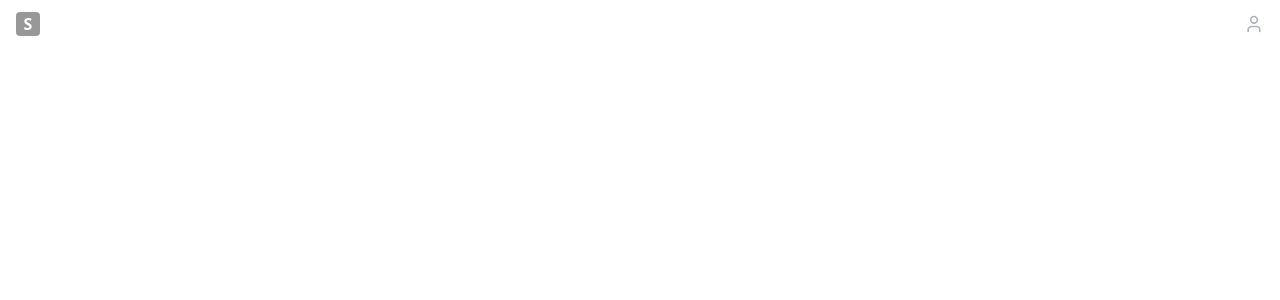
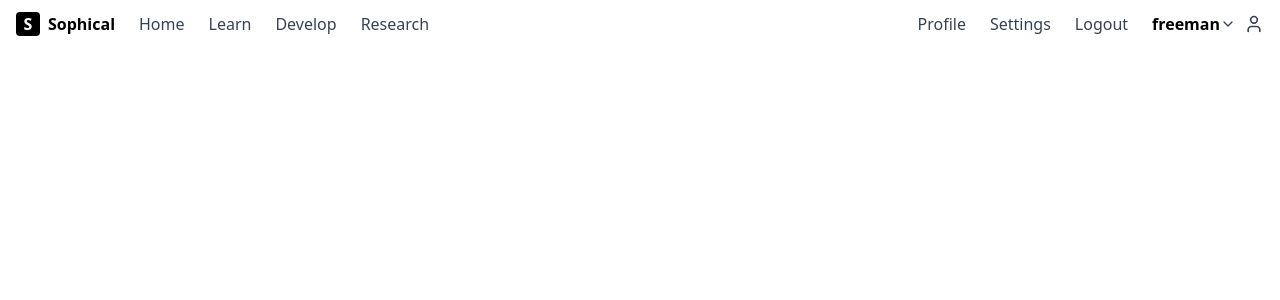
Before and after one commit to thenofreeman/sophical-frontend, a React (Vite) app: page / in a window 1280 px wide. Shown: the top 300 px of the page. Built offline with nearby package versions, Linux system fonts and the light colour scheme.

Commit message:
add greater area for collapable toggle

```diff
--- a/src/App.tsx
+++ b/src/App.tsx
@@ -4,7 +4,7 @@ import Navbar from './components/Navbar'
 function App() {
   return (
     <>
-      <Navbar style='minimal' />
+      <Navbar style='normal' />
     </>
   );
 }
--- a/src/components/Navbar.tsx
+++ b/src/components/Navbar.tsx
@@ -1,5 +1,5 @@
 import { useState } from 'react';
-import { Menu, User, Home, BookOpen, Code, Beaker, ChevronDown } from 'lucide-react';
+import { User, ChevronDown } from 'lucide-react';
 
 // Main Navbar component
 export default function Navbar({ style = 'normal' }) {
@@ -8,17 +8,17 @@ export default function Navbar({ style = 'normal' }) {
 
   // Navigation links data
   const navLinks = [
-    { name: 'Home', icon: <Home size={18} /> },
-    { name: 'Learn', icon: <BookOpen size={18} /> },
-    { name: 'Develop', icon: <Code size={18} /> },
-    { name: 'Research', icon: <Beaker size={18} /> }
+    { name: 'Home', href: '#' },
+    { name: 'Learn', href: '#' },
+    { name: 'Develop', href: '#' },
+    { name: 'Research', href: '#' }
   ];
 
   // User menu items
   const userMenuItems = [
-    { name: 'Profile' },
-    { name: 'Settings' },
-    { name: 'Logout' }
+    { name: 'Profile', href: '#' },
+    { name: 'Settings', href: '#' },
+    { name: 'Logout', href: '#' }
   ];
 
   // Logo opacity for minimal mode
@@ -38,10 +38,10 @@ export default function Navbar({ style = 'normal' }) {
   };
 
   return (
-    <nav className={`w-full h-12 flex items-center justify-between px-4 bg-white transition-all duration-300`}>
+    <nav className={`w-full h-12 flex items-center justify-between bg-white transition-all duration-300`}>
       {/* Left side - Logo and navigation links */}
       <div
-        className="flex items-center relative"
+        className="flex items-center relative px-4 py-8 w-full"
         onMouseEnter={() => setLeftHovered(true)}
         onMouseLeave={() => setLeftHovered(false)}
       >
@@ -54,15 +54,14 @@ export default function Navbar({ style = 'normal' }) {
 
         {/* Navigation Links - Inline with logo */}
         {style === 'normal' && (
-          <div className="ml-6 flex space-x-6 items-center">
-            <span className="ml-2 font-semibold text-black">Sophical</span>
+          <div className="flex space-x-6 items-center">
+            <a href='/' className="ml-2 font-semibold text-black">Sophical</a>
             {navLinks.map((link, index) => (
               <a
                 key={index}
-                href="#"
+                href={link.href}
                 className="flex items-center text-gray-700 hover:text-black transition-colors"
               >
-                <span className="mr-2">{link.icon}</span>
                 <span className={'text-base'}>
                   {link.name}
                 </span>
@@ -82,10 +81,9 @@ export default function Navbar({ style = 'normal' }) {
             {navLinks.map((link, index) => (
               <a
                 key={index}
-                href="#"
+                href={link.href}
                 className="flex items-center text-gray-700 hover:text-black transition-colors"
               >
-                <span className="mr-2">{link.icon}</span>
                 <span className={'text-base'}>
                   {link.name}
                 </span>
@@ -97,7 +95,7 @@ export default function Navbar({ style = 'normal' }) {
 
       {/* Right side - User profile */}
       <div
-        className="flex items-center relative"
+        className="flex items-center relative px-4 py-8 w-full justify-end"
         onMouseEnter={() => setRightHovered(true)}
         onMouseLeave={() => setRightHovered(false)}
       >
```
